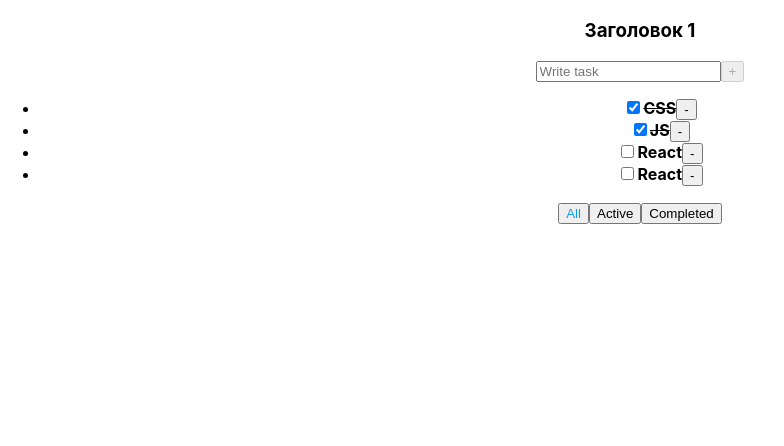
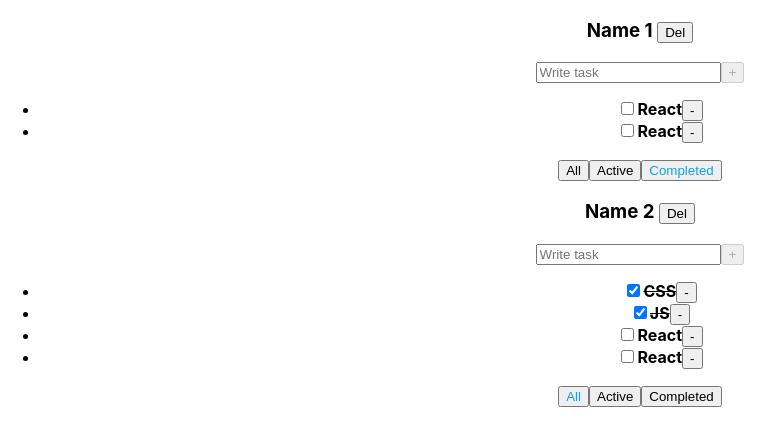
Before and after one commit to WebSergeevDima/it-incubator-todolist-ts, a React (Create React App) app: page / in a window 1280 px wide. Shown: the top 446 px of the page, without its empty margins (0-784 px from the left). Built offline with nearby package versions, Linux system fonts and the light colour scheme.

Commit message:
add week 5

```diff
--- a/src/App.tsx
+++ b/src/App.tsx
@@ -5,42 +5,76 @@ import {v1} from "uuid";
 
 export type FilterValueType = 'all' | 'completed' | 'active';
 
+type TodolistsType = {
+    id: string
+    title: string
+    filter: FilterValueType
+}
+
+type TasksType = {
+    [key: string]: TaskType[]
+}
+
 function App() {
-    let [tasks, setTasks] = useState<Array<TaskType>>([
-        {id: v1(), title: 'CSS', isDone: true},
-        {id: v1(), title: 'JS', isDone: true},
-        {id: v1(), title: 'React', isDone: false},
-        {id: v1(), title: 'React', isDone: false}
+
+    let todolistD1: string = v1();
+    let todolistD2: string = v1();
+
+    let [todolists, setTodolists] = useState<TodolistsType[]>([
+        {id: todolistD1, title: 'Name 1', filter: 'completed'},
+        {id: todolistD2, title: 'Name 2', filter: 'all'}
     ]);
 
-    let [filter, setFilter] = useState<FilterValueType>('all');
+    let [tasks, setTasks] = useState<TasksType>({
+        [todolistD1]: [
+            {id: v1(), title: 'CSS', isDone: true},
+            {id: v1(), title: 'JS', isDone: true},
+            {id: v1(), title: 'React', isDone: false},
+            {id: v1(), title: 'React', isDone: false}
+        ],
+        [todolistD2]: [
+            {id: v1(), title: 'CSS', isDone: true},
+            {id: v1(), title: 'JS', isDone: true},
+            {id: v1(), title: 'React', isDone: false},
+            {id: v1(), title: 'React', isDone: false}
+        ]
+    });
 
-    const addTask = (title: string) => {
-        const newTask: TaskType = {
-            id: v1(),
-            title,
-            isDone: false
-        };
+    const addTask = (todolistId: string, title: string) => {
 
-        setTasks([newTask, ...tasks]);
+        const newTask = {id: v1(), title: title, isDone: true}
+
+        setTasks({...tasks, [todolistId]: [...tasks[todolistId], newTask]})
 
     }
 
-    const changeTaskStatus = (taskId: string, isChecked: boolean) => {
-        setTasks(tasks.map(item => taskId === item.id ? {...item, isDone: isChecked} : item));
+    const changeTaskStatus = (todolistId: string, taskId: string, isChecked: boolean) => {
+
+        setTasks({...tasks, [todolistId]: tasks[todolistId].map(item => item.id === taskId ? {...item, isDone: isChecked} : item)})
+
     }
 
-    const removeTask = (id: string) => {
-        const filteredTasks = tasks.filter((item) => id !== item.id);
-        setTasks(filteredTasks);
+    const removeTask = (todolistId: string, taskId: string) => {
+
+        setTasks({...tasks, [todolistId]: tasks[todolistId].filter(item => item.id !== taskId )})
+
     }
 
-    const changeFilter = (value: FilterValueType) => {
-        setFilter(value);
+    const changeFilter = (todolistId: string, value: FilterValueType) => {
+
+        setTodolists(todolists.map(item => item.id === todolistId ? {...item, filter: value} : item));
+
+    }
+
+    const removeTodo = (todolistId: string) => {
+
+        setTodolists(todolists.filter(item=> item.id !== todolistId));
+        delete tasks[todolistId];
+
     }
 
 
-    const getFilteredTasksForRender = (taskList: TaskType[], filterValue: FilterValueType) => {
+    const getFilteredTasksForRender = (taskList: TaskType[], filterValue: FilterValueType): TaskType[] => {
         switch (filterValue) {
             case 'active':
                 return taskList.filter(item => item.isDone);
@@ -54,8 +88,20 @@ function App() {
 
     return (
         <div className={'App'}>
-            <Todolist title={'Заголовок 1'} tasks={getFilteredTasksForRender(tasks, filter)} filter={filter} changeTaskStatus={changeTaskStatus}
-                      addTask={addTask} removeTask={removeTask} changeFilter={changeFilter}/>
+            {todolists.map(item => {
+                return (
+                    <Todolist key={item.id}
+                              todolistId={item.id}
+                              title={item.title}
+                              tasks={getFilteredTasksForRender(tasks[item.id], item.filter)}
+                              filter={item.filter}
+                              changeTaskStatus={changeTaskStatus}
+                              addTask={addTask}
+                              removeTask={removeTask}
+                              changeFilter={changeFilter}
+                              removeTodo={removeTodo}/>
+                );
+            })}
         </div>
     );
 
--- a/src/Todolist.tsx
+++ b/src/Todolist.tsx
@@ -8,13 +8,15 @@ export type TaskType = {
 };
 
 type PropsType = {
-    title: string,
+    todolistId: string
+    title: string
     tasks: Array<TaskType>
     filter: FilterValueType
-    removeTask: (id: string) => void
-    changeTaskStatus: (taskId: string, isChecked: boolean) => void
-    addTask: (title: string) => void
-    changeFilter: (value: FilterValueType) => void
+    removeTask: (todolistId: string, taskId: string) => void
+    changeTaskStatus: (todolistId: string, taskId: string, isChecked: boolean) => void
+    addTask: (todolistId: string, title: string) => void
+    changeFilter: (todolistId: string, value: FilterValueType) => void
+    removeTodo: (todolistId: string) => void
 };
 
 export function Todolist(props: PropsType) {
@@ -28,12 +30,12 @@ export function Todolist(props: PropsType) {
     const todoListItems: JSX.Element[] = props.tasks.map(item => {
 
         const removeTaskHandler = () => {
-            props.removeTask(item.id)
+            props.removeTask(props.todolistId, item.id);
         };
 
         const changeTaskStatusHandler =  (e: ChangeEvent<HTMLInputElement>)=> {
             error && setError(false);
-            props.changeTaskStatus(item.id, e.currentTarget.checked);
+            props.changeTaskStatus(props.todolistId, item.id, e.currentTarget.checked);
         }
 
         return (
@@ -50,12 +52,16 @@ export function Todolist(props: PropsType) {
         const trimmedTitle = title.trim();
 
         if(trimmedTitle) {
-            props.addTask(trimmedTitle);
+            props.addTask(props.todolistId, trimmedTitle);
         } else {
             setError(true);
         }
         setTitle('');
 
+    }
+
+    const removeTodoHandler =() => {
+        props.removeTodo(props.todolistId);
     }
     const setLocalTitleHandler = (e: ChangeEvent<HTMLInputElement>) =>  setTitle(e.currentTarget.value);
     const onKeyDownAddTaskHandler = (e: KeyboardEvent<HTMLInputElement>) => isAddTaskPossible ? undefined : e.key === 'Enter' && addTaskHandler();
@@ -65,7 +71,7 @@ export function Todolist(props: PropsType) {
 
     return (
         <div>
-            <h3>{props.title}</h3>
+            <h3>{props.title} <button onClick={removeTodoHandler}>Del</button></h3>
             <div>
                 <input placeholder={'Write task'} value={title} onChange={setLocalTitleHandler}
                        onKeyDown={onKeyDownAddTaskHandler} className={error ? 'input-error' : ''}/>
@@ -78,13 +84,13 @@ export function Todolist(props: PropsType) {
                 {todoListItems}
             </ul>
 
-            <button onClick={() => props.changeFilter('all')}
+            <button onClick={() => props.changeFilter(props.todolistId, 'all')}
                     className={props.filter === 'all' ? 'btn-active' : ''}>All
             </button>
-            <button onClick={() => props.changeFilter('active')}
+            <button onClick={() => props.changeFilter(props.todolistId,'active')}
                     className={props.filter === 'active' ? 'btn-active' : ''}>Active
             </button>
-            <button onClick={() => props.changeFilter('completed')}
+            <button onClick={() => props.changeFilter(props.todolistId,'completed')}
                     className={props.filter === 'completed' ? 'btn-active' : ''}>Completed
             </button>
         </div>
```
